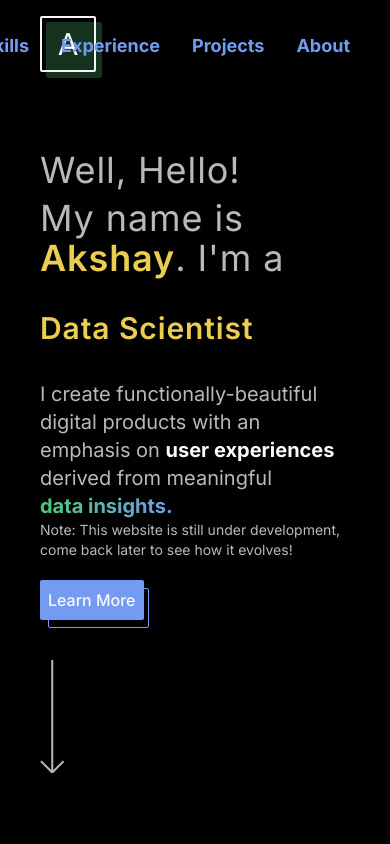
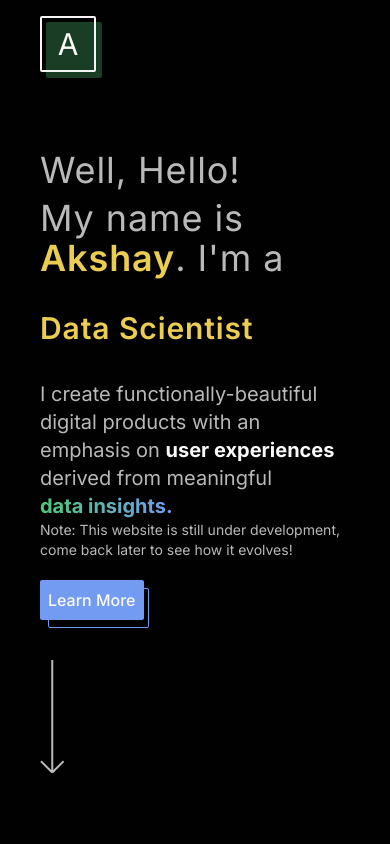
Before and after one commit to AkBo24/Personal-Website, a Next.js app in the folder website/: page / in a window 390 px wide. Shown: the top 844 px of the page. Built offline with nearby package versions, Linux system fonts and the light colour scheme.

Commit message:
Added animation styling to nav bar

```diff
--- a/website/app/Sections/Navbar/Navbar.tsx
+++ b/website/app/Sections/Navbar/Navbar.tsx
@@ -5,35 +5,28 @@ const Navbar = () => {
         <>
             <div className='text-3xl mt-4 text-neutral-50 absolute left-10 border-2 border-neutral-100 w-14 h-14 rounded-sm flex justify-center items-center'>
                 <h2>A</h2>
-                <div className='-z-10 absolute w-14 h-14 bg-mint/25 -right-2 -bottom-2 rounded-sm'></div>
+                <div className='-z-10 absolute w-14 h-14 bg-mint/30 -right-2 -bottom-2 rounded-sm'></div>
             </div>
-            <nav className='fixed right-0 text-lg pt-8 pr-10 font-bold text-lightPrimaryBlue flex gap-8 z-20'>
-                <a
-                    href='#landing'
-                    className='text-gold underline underline-offset-4 decoration-gold'>
+            <nav className='hidden md:flex fixed right-0 text-lg pt-8 pr-10 font-bold text-lightPrimaryBlue gap-8 z-20'>
+                <a href='#landing' className='navLink group'>
                     Home
+                    <span className='navUnderline' />
                 </a>
-
-                <a href='#skill' className=' group hover:text-lightPrimaryBlue'>
+                <a href='#skill' className='navLink group'>
                     Skills
-                    {/* <img
-                        src='arrowleft.svg'
-                        alt='Arrow pointing left, indicating go'
-                        className='hidden group-hover:pl-1 group-hover:inline'
-                        width={20}
-                    /> */}
+                    <span className='navUnderline' />
                 </a>
-
-                <a href='#experience' className='group hover:text-lightPrimaryBlue'>
+                <a href='#experience' className='navLink group'>
                     Experience
+                    <span className='navUnderline' />
                 </a>
-
-                <a href='#projects' className='group hover:text-lightPrimaryBlue'>
+                <a href='#projects' className='navLink group'>
                     Projects
+                    <span className='navUnderline' />
                 </a>
-
-                <a href='#about' className=' group hover:text-lightPrimaryBlue'>
+                <a href='#about' className='navLink group'>
                     About
+                    <span className='navUnderline' />
                 </a>
             </nav>
         </>
--- a/website/app/globals.css
+++ b/website/app/globals.css
@@ -60,4 +60,12 @@ ul{
   .careerBody {
     @apply pl-4
   }
+
+  .navLink {
+    @apply  transition duration-300 hover:brightness-125
+  }
+
+  .navUnderline {
+    @apply block max-w-0 group-hover:max-w-full group-hover:scale-100 transition-all duration-500 h-0.5 bg-lightPrimaryBlue
+  }
 }
```
